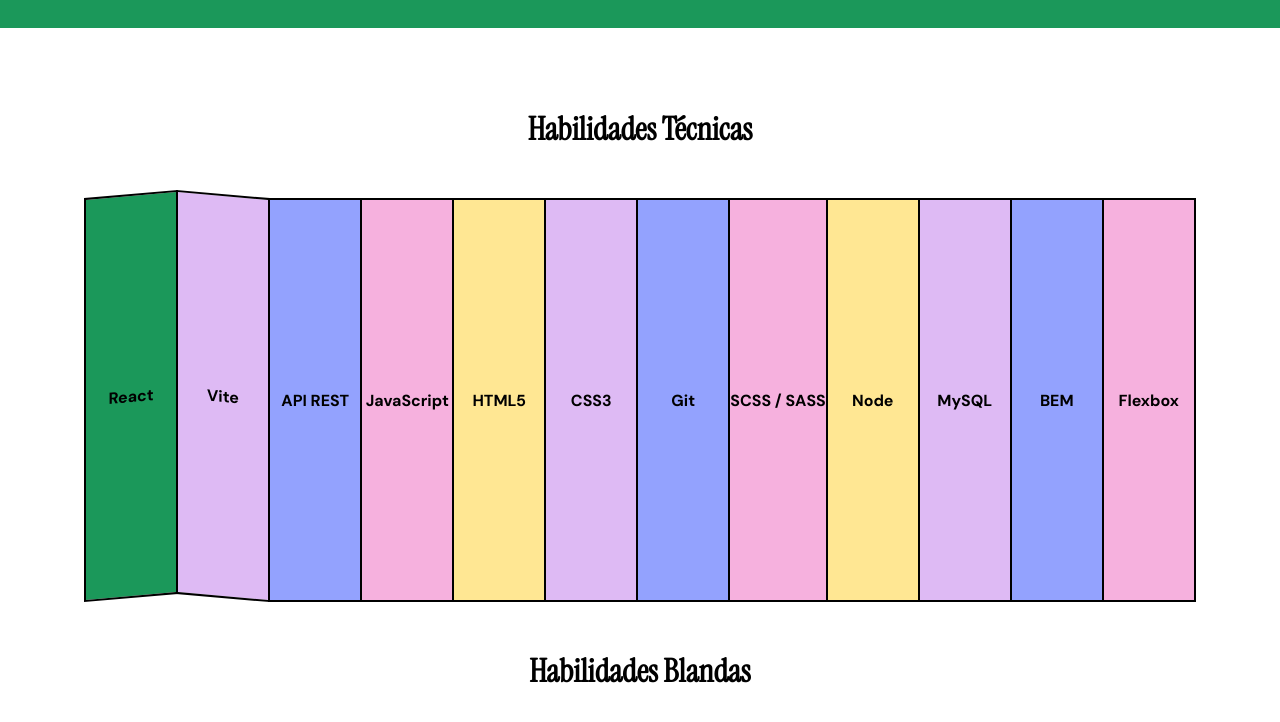
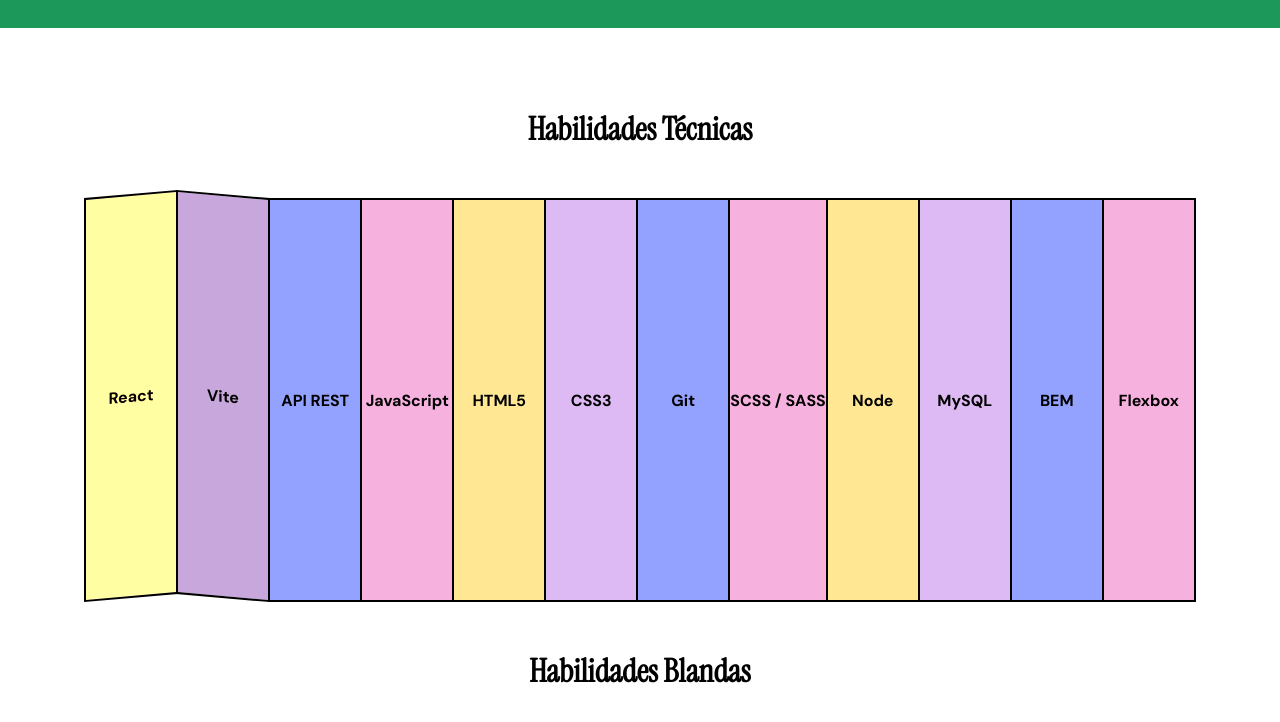
Before and after one commit to estherquiros/esther-portfolio, a React (Vite) app: page / in a window 1280 px wide. In both pictures the pointer is over the item "React". Shown: the part 2082-2804 px from the top of the page. Built offline with nearby package versions, Linux system fonts and the light colour scheme.

Commit message:
Enhance hover effects in HardSkills component by adjusting brightness filter

```diff
--- a/src/components/HardSkills/HardSkills.scss
+++ b/src/components/HardSkills/HardSkills.scss
@@ -16,12 +16,13 @@
 
     &__item:hover {
       margin-top: -8px;
-      background-color: $color-green !important;
+      filter: brightness(1.1);
       transform: skewY(-5deg);
     }
 
     &__item:hover + &__item {
       margin-top: -8px;
+      filter: brightness(0.9);
       transform: skewY(5deg);
     }
   }
```
